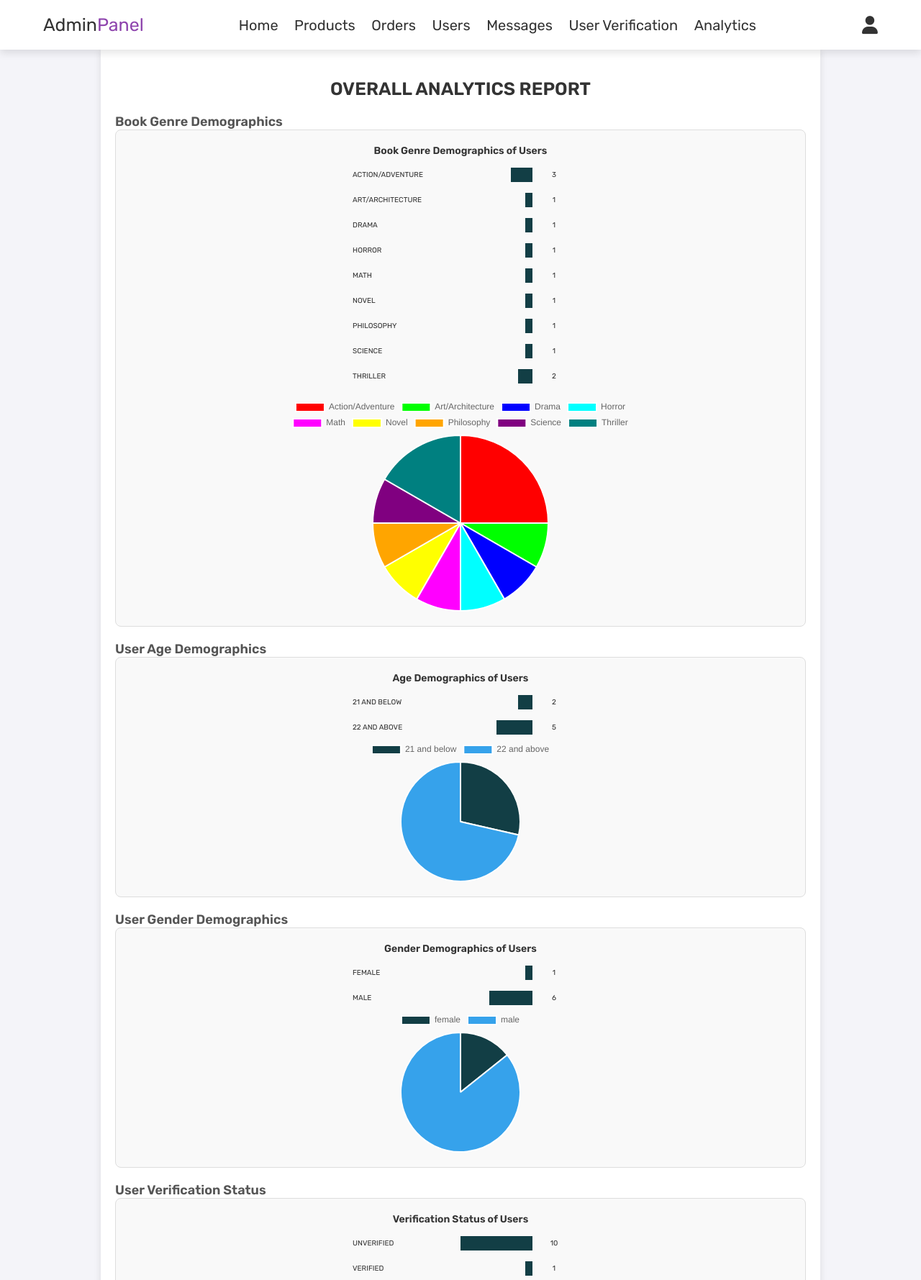
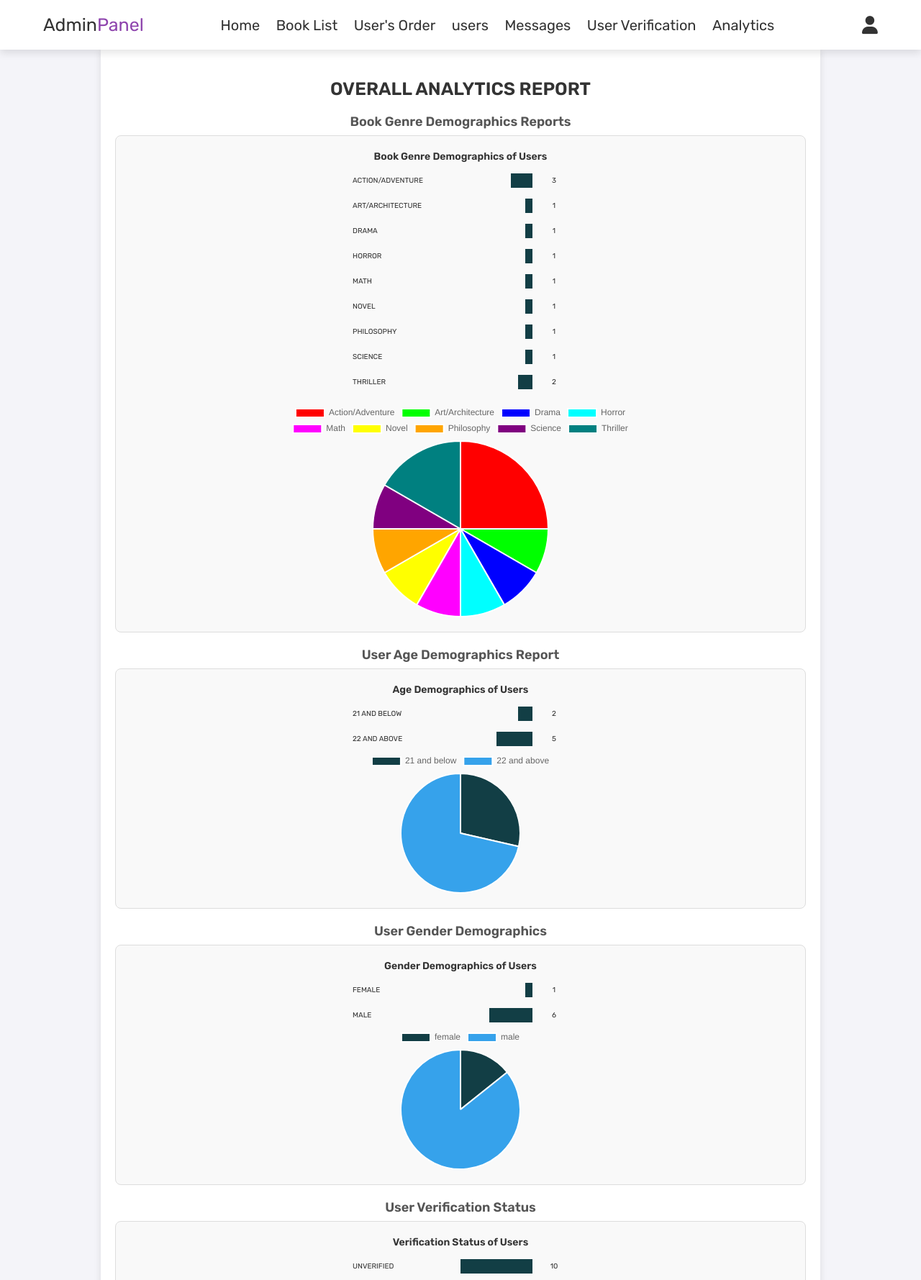
Before and after one commit to Miltonyuu/Bookworms-application, a PHP site: page /Bookworms-application/analytics.php in a window 1280 px wide. Shown: the top 1779 px of the page at 72% size. Run offline with PHP 8.4, Linux system fonts and the light colour scheme; a user stored in the database is signed in; data comes from the database, SQL or seed files in the repository; some libraries are stand-ins or nearby versions.

Commit message:
Minor front end updates to the following php
Minor front end updates to the following php

```diff
--- a/admin_header.php
+++ b/admin_header.php
@@ -19,9 +19,9 @@ if(isset($message)){
 
       <nav class="navbar">
          <a href="admin_page.php">Home</a>
-         <a href="admin_products.php">Products</a>
-         <a href="admin_orders.php">Orders</a>
-         <a href="admin_users.php">Users</a>
+         <a href="admin_products.php">Book List</a>
+         <a href="admin_orders.php">User's Order</a>
+         <a href="admin_users.php">users</a>
          <a href="admin_contacts.php">Messages</a>
          <a href="Verification_approval.php">User Verification</a>
          <a href="analytics.php">Analytics</a>
--- a/admin_page.php
+++ b/admin_page.php
@@ -92,7 +92,7 @@ if(isset($_POST['update_request'])){
             $number_of_products = mysqli_num_rows($select_products);
          ?>
          <h3><?php echo $number_of_products; ?></h3>
-         <p>products added</p>
+         <p>Total Listed Books</p>
       </div>
 
       <div class="box">
--- a/analytics.php
+++ b/analytics.php
@@ -105,7 +105,7 @@ while ($row = mysqli_fetch_assoc($result_verification_status)) {
    <h1 class="title">Overall Analytics Report</h1>
 
    <!-- Book Genre Demographics -->
-   <h2 class="sub-title">Book Genre Demographics</h2>
+   <h2 class="sub-title">Book Genre Demographics Reports</h2>
    <div class="box-container">
       <?php if (!empty($demographics_bookgenre_data)) { ?>
          <div class="bar-graph">
@@ -132,7 +132,7 @@ while ($row = mysqli_fetch_assoc($result_verification_status)) {
 
 
    <!-- User Age Demographics -->
-   <h2 class="sub-title">User Age Demographics</h2>
+   <h2 class="sub-title">User Age Demographics Report</h2>
    <div class="box-container">
       <?php if (!empty($demographics_age_data)) { ?>
          <div class="bar-graph">
--- a/css/admin-section/admin_style.css
+++ b/css/admin-section/admin_style.css
@@ -62,6 +62,8 @@ h2.sub-title {
    font-size: 1.8rem;
    margin-top: 20px;
    color: #555;
+   text-align: center;
+   margin-bottom: 8px;
 }
 
 section.analytics {
--- a/register.php
+++ b/register.php
@@ -22,7 +22,7 @@ if(isset($_POST['submit'])){
       $select_users = mysqli_query($conn, "SELECT * FROM users WHERE email = '$email'") or die('Query failed');
 
       if (mysqli_num_rows($select_users) > 0) {
-         $message[] = '<div class="register-message">User already exists</div>';
+         $message[] = '<div class="message">User already exists</div>';
      }
       else {
          mysqli_query($conn, "INSERT INTO users (name, email, password, gender, contact_no, bookwishlist1, bookwishlist2, birthdate) VALUES ('$name', '$email', '$pass', '$gender', '$contact_no', '$bookw1', '$bookw2', '$birthday')") or die('Query failed');
```
Also changed, not shown: login.php (+5 -3 lines), user_products.php (+5 -5 lines).
